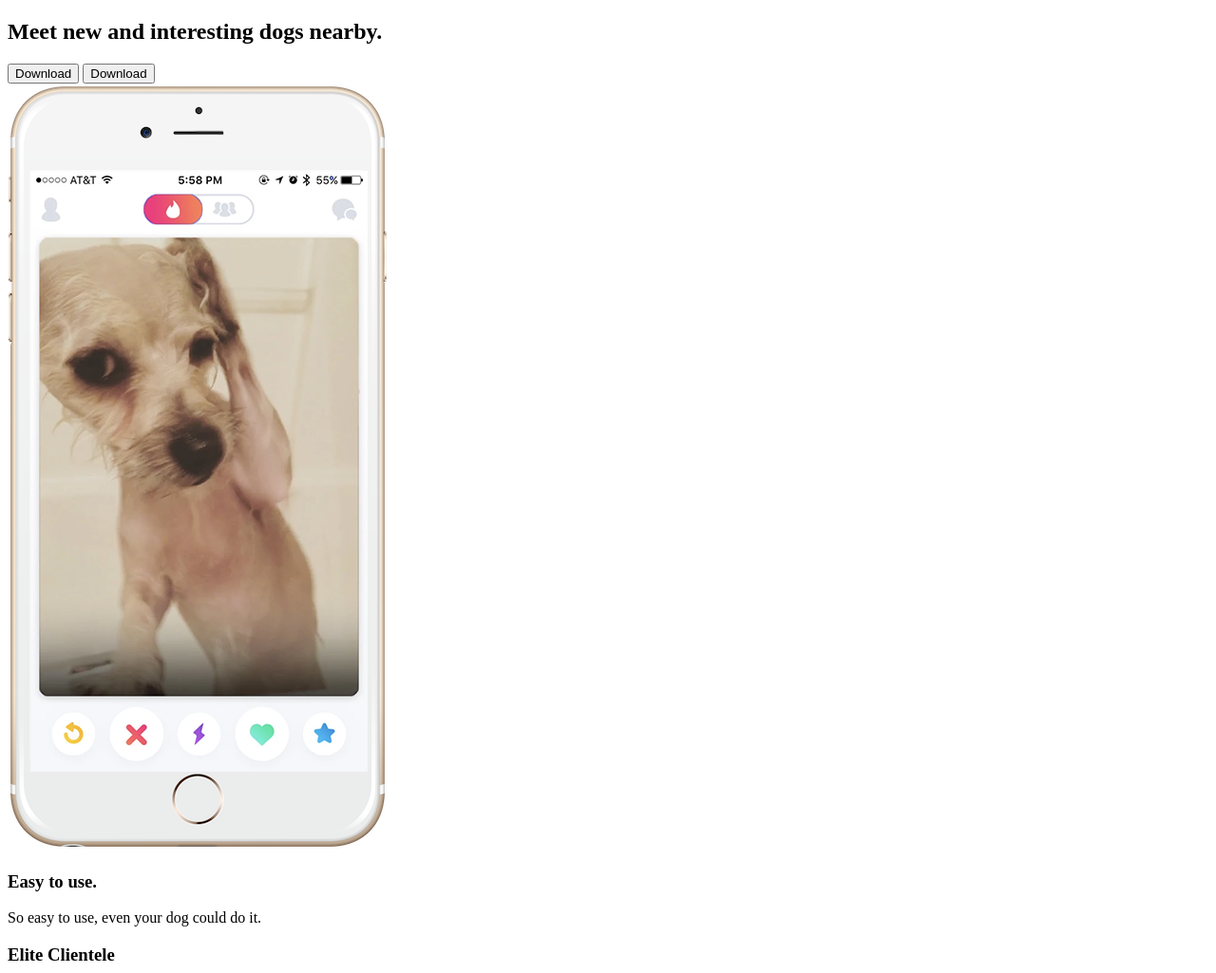
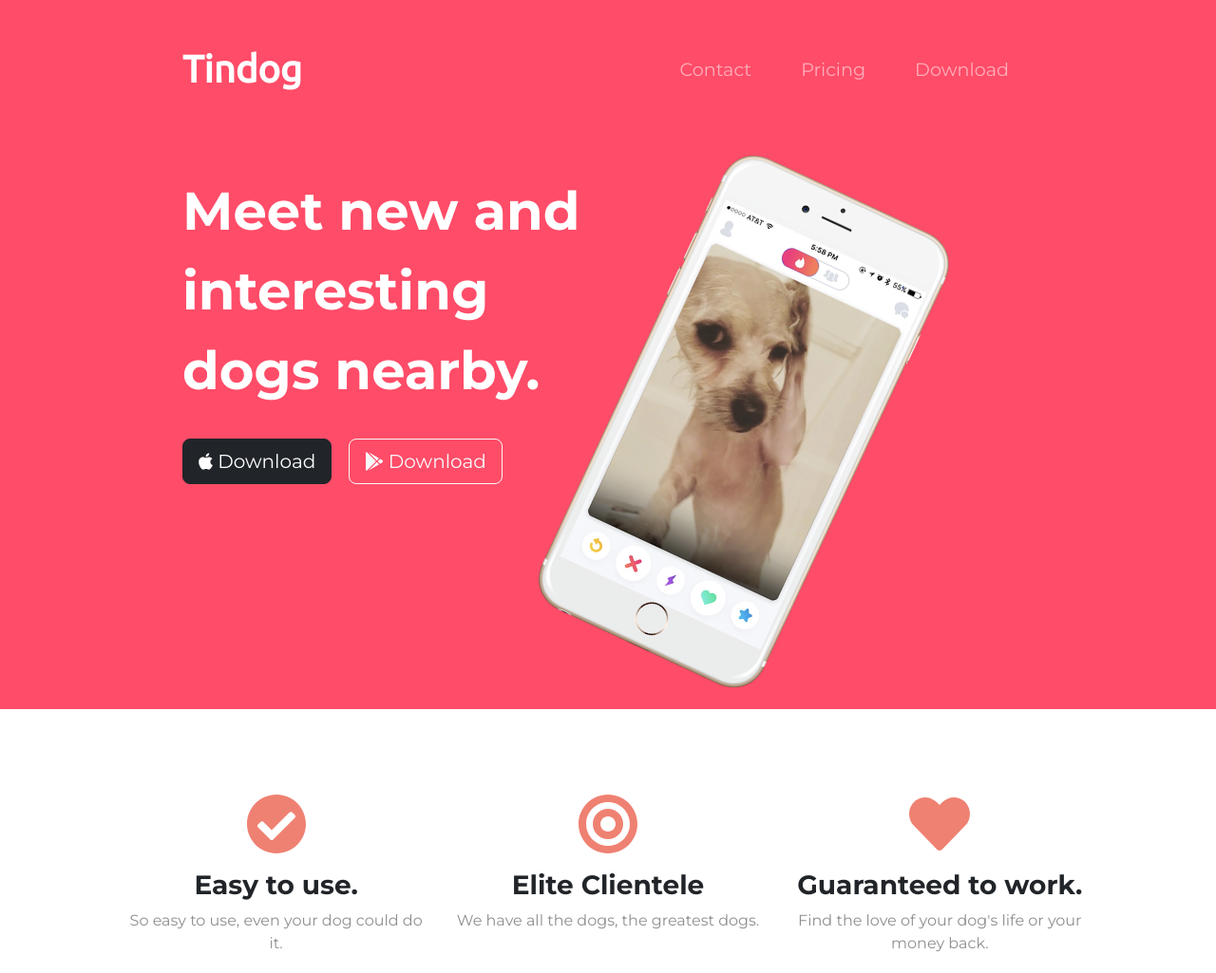
Before and after one commit to anoopk654/tindog-bootstrap, a plain HTML site: page index.html in a window 1280 px wide. Shown: the top 1025 px of the page at 95% size. Drawn offline with nearby package versions, Linux system fonts and the light colour scheme.

Commit message:
Completed the header and feature section

```diff
--- a/css/styles.css
+++ b/css/styles.css
@@ -0,0 +1,68 @@
+body{
+  font-family: 'Montserrat';
+}
+.title{
+  background-color: #ff4c68;
+  color: #fff;
+}
+.container-fluid{
+  padding: 3% 15%;
+}
+h1{
+  font-weight: 700;
+  font-size: 3.5rem;
+  line-height: 1.5;
+}
+h3{
+
+  font-weight: 700;
+  font-weight: bolder;
+}
+p{
+  color: #8f8f8f;
+}
+/* Navigation Bar */
+
+.navbar{
+  padding: 0 0 4.5rem;
+}
+.navbar-brand{
+  font-family: 'Ubuntu';
+  font-size: 2.5rem;
+  font-weight: bold;
+}
+.nav-item{
+  padding: 0 18px;
+}
+.nav-link{
+  font-size: 1.2rem;
+  font-weight: lighter;
+}
+
+/* Download Button */
+.download-button{
+  margin: 5% 3% 5% 0;
+}
+
+/* Title Image */
+.title-image{
+width: 60%;
+transform: rotate(25deg);
+}
+
+/* Feature section*/
+.features{
+  padding: 7% 10%;
+}
+.feature-box{
+  text-align: center;
+}
+
+/*Font Awesome feature icon*/
+.icon{
+  color: #ef8172;
+  margin-bottom: 1rem;
+}
+.icon:hover{
+  color: #ff4c68;
+}
--- a/index.html
+++ b/index.html
@@ -3,46 +3,82 @@
 
 <head>
   <meta charset="utf-8">
+    <meta name="viewport" content="width=device-width, initial-scale=1">
   <title>TinDog</title>
+  <!-- Google Font -->
+  <link rel="preconnect" href="https://fonts.googleapis.com">
+  <link rel="preconnect" href="https://fonts.gstatic.com" crossorigin>
+  <link href="https://fonts.googleapis.com/css2?family=Montserrat:wght@400;700&family=Ubuntu&display=swap" rel="stylesheet">
+  <!-- Bootstrap CSS -->
+  <link href="https://cdn.jsdelivr.net/npm/bootstrap@5.3.0-alpha1/dist/css/bootstrap.min.css" rel="stylesheet" integrity="sha384-GLhlTQ8iRABdZLl6O3oVMWSktQOp6b7In1Zl3/Jr59b6EGGoI1aFkw7cmDA6j6gD" crossorigin="anonymous">
+  <!-- our own CSS -->
   <link rel="stylesheet" href="css/styles.css">
+
 </head>
 
 <body>
 
-  <section id="title">
+  <section class="title">
+    <div class="container-fluid">
+
 
       <!-- Nav Bar -->
-
-
-
+      <nav class="navbar navbar-expand-lg navbar-dark">
+        <a class="navbar-brand" href="">Tindog</a>
+        <button class="navbar-toggler" type="button" data-bs-toggle="collapse" data-bs-target="#navbarSupportedContent" aria-controls="navbarSupportedContent" aria-expanded="false" aria-label="Toggle navigation">
+          <span class="navbar-toggler-icon"></span>
+        </button>
+        <div class="collapse navbar-collapse" id="navbarSupportedContent">
+          <ul class="navbar-nav ms-auto">
+            <li class="nav-item">
+              <a class="nav-link" href="">Contact</a>
+            </li>
+            <li class="nav-item">
+              <a class="nav-link" href="">Pricing</a>
+            </li>
+            <li class="nav-item">
+              <a class="nav-link" href="">Download</a>
+            </li>
+          </ul>
+        </div>
+      </nav>
 
       <!-- Title -->
-
-    <div>
+      <div class="row">
+        <div class="col-lg-6 col-md-12 col-sm-12">
           <h1>Meet new and interesting dogs nearby.</h1>
-      <button type="button">Download</button>
-      <button type="button">Download</button>
+          <button type="button" class="btn btn-dark btn-lg download-button"><i class="fab fa-apple"></i> Download</button>
+          <button type="button" class="btn btn-outline-light btn-lg download-button"><i class="fab fa-google-play"></i> Download</button>
         </div>
-    <div>
-      <img src="images/iphone6.png" alt="iphone-mockup">
+        <div class="col-lg-6 col-md-12 col-sm-12">
+          <img class="title-image" src="images/iphone6.png" alt="iphone-mockup">
         </div>
-
+      </div>
+    </div>
   </section>
 
 
   <!-- Features -->
 
-  <section id="features">
-
+  <section class="features">
+    <div class="row">
+      <div class="feature-box col-lg-4">
+        <i class="icon fas fa-check-circle fa-4x"></i>
         <h3>Easy to use.</h3>
         <p>So easy to use, even your dog could do it.</p>
+      </div>
 
+      <div class="feature-box col-lg-4">
+        <i class="icon fas fa-bullseye fa-4x"></i>
           <h3>Elite Clientele</h3>
           <p>We have all the dogs, the greatest dogs.</p>
-
+        </div>
+      <div class="feature-box col-lg-4">
+        <i class="icon fas fa-heart fa-4x"></i>
           <h3>Guaranteed to work.</h3>
           <p>Find the love of your dog's life or your money back.</p>
-
+      </div>
+    </div>
   </section>
 
 
@@ -125,8 +161,10 @@
     <p>© Copyright 2018 TinDog</p>
 
   </footer>
-
-
+<!-- Bootstrap Javascript-->
+  <script src="https://cdn.jsdelivr.net/npm/bootstrap@5.2.3/dist/js/bootstrap.bundle.min.js" integrity="sha384-kenU1KFdBIe4zVF0s0G1M5b4hcpxyD9F7jL+jjXkk+Q2h455rYXK/7HAuoJl+0I4" crossorigin="anonymous"></script>
+<!-- Font Awesome -->
+  <script defer src="https://use.fontawesome.com/releases/v5.15.4/js/all.js" integrity="sha384-rOA1PnstxnOBLzCLMcre8ybwbTmemjzdNlILg8O7z1lUkLXozs4DHonlDtnE7fpc" crossorigin="anonymous"></script>
 </body>
 
 </html>
```
Lines whose indentation alone changed are shown as unchanged.
